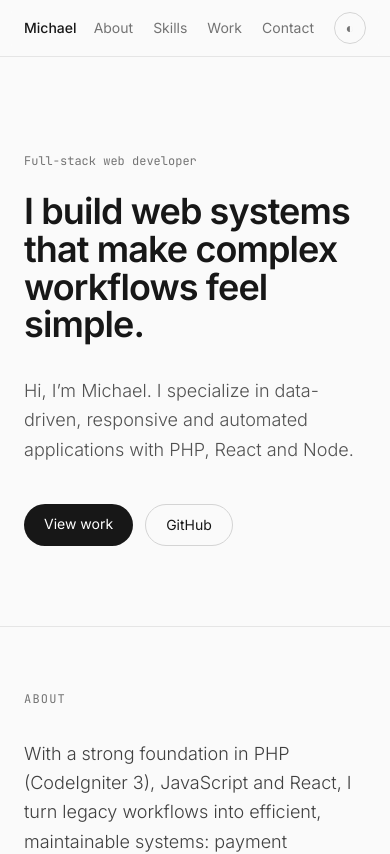
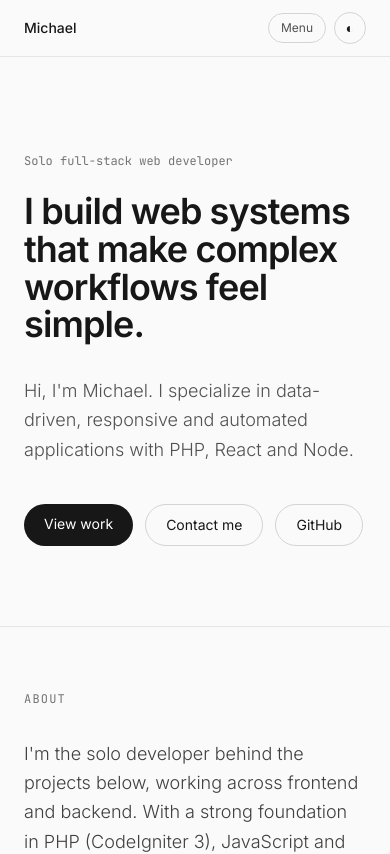
Before and after one commit to Malate1/Michael-Portfolio, a React (Vite) app: page / in a window 390 px wide. Shown: the top 854 px of the page. Built offline with nearby package versions, Linux system fonts and the light colour scheme.

Commit message:
feat: enhance SEO and social sharing with Open Graph meta tags and new og-image.svg

```diff
--- a/index.html
+++ b/index.html
@@ -4,7 +4,17 @@
     <meta charset="UTF-8" />
     <meta name="viewport" content="width=device-width, initial-scale=1.0, viewport-fit=cover" />
     <meta name="theme-color" content="#fafafa" />
-    <title>Michael — Full-Stack Web Developer</title>
+    <title>Michael - Full-Stack Web Developer</title>
+    <meta name="description" content="I'm Michael, a solo full-stack web developer building responsive websites, dashboards, and workflow automation with PHP, React, and Node.js." />
+    <meta name="author" content="Michael" />
+    <meta property="og:type" content="website" />
+    <meta property="og:title" content="Michael - Full-Stack Web Developer" />
+    <meta property="og:description" content="Responsive websites, dashboards, and workflow automation built with PHP, React, and Node.js." />
+    <meta property="og:url" content="https://portfolio-delta-ebon-29.vercel.app/" />
+    <meta property="og:image" content="https://portfolio-delta-ebon-29.vercel.app/og-image.svg" />
+    <meta property="og:image:width" content="1200" />
+    <meta property="og:image:height" content="630" />
+    <meta name="twitter:card" content="summary_large_image" />
     <link rel="icon" type="image/svg+xml" href="/favicon.svg" />
     <script>
       try {
--- a/src/main.jsx
+++ b/src/main.jsx
@@ -18,17 +18,38 @@ const projects = [
 ];
 
 function Nav({ dark, onToggle }) {
+  const [menuOpen, setMenuOpen] = useState(false);
+  const navItems = ['About', 'Skills', 'Work', 'Contact'];
+
   return (
     <header className="sticky top-0 z-10 border-b border-neutral-200 bg-[#fafafa]/80 backdrop-blur dark:border-neutral-800 dark:bg-[#0a0a0a]/80">
-      <nav className="mx-auto flex h-14 max-w-4xl items-center justify-between px-6 text-sm">
-        <a href="#top" className="font-medium">Michael</a>
-        <div className="flex items-center gap-5 text-neutral-500">
-          {['About', 'Skills', 'Work', 'Contact'].map((item) => (
-            <a key={item} href={`#${item.toLowerCase()}`} className="transition hover:text-neutral-900 dark:hover:text-white">{item}</a>
+      <nav className="mx-auto max-w-4xl px-6 text-sm" aria-label="Main navigation">
+        <div className="flex h-14 items-center justify-between">
+          <a href="#top" className="font-medium">Michael</a>
+          <div className="flex items-center gap-2 sm:gap-5">
+            <div className="hidden items-center gap-5 text-neutral-500 sm:flex">
+              {navItems.map((item) => (
+                <a key={item} href={`#${item.toLowerCase()}`} className="transition hover:text-neutral-900 dark:hover:text-white">{item}</a>
+              ))}
+            </div>
+            <button
+              type="button"
+              onClick={() => setMenuOpen((open) => !open)}
+              aria-expanded={menuOpen}
+              aria-controls="mobile-navigation"
+              className="rounded-full border border-neutral-300 px-3 py-1.5 text-xs text-neutral-600 transition hover:bg-neutral-100 dark:border-neutral-700 dark:text-neutral-300 dark:hover:bg-neutral-800 sm:hidden"
+            >
+              {menuOpen ? 'Close' : 'Menu'}
+            </button>
+            <button onClick={onToggle} aria-label={dark ? 'Switch to light theme' : 'Switch to dark theme'} className="h-8 w-8 rounded-full border border-neutral-300 transition hover:bg-neutral-100 dark:border-neutral-700 dark:hover:bg-neutral-800">
+              {dark ? '\u2600' : '\u25d0'}
+            </button>
+          </div>
+        </div>
+        <div id="mobile-navigation" className={`${menuOpen ? 'grid' : 'hidden'} gap-1 border-t border-neutral-200 py-3 text-neutral-600 dark:border-neutral-800 dark:text-neutral-300 sm:hidden`}>
+          {navItems.map((item) => (
+            <a key={item} href={`#${item.toLowerCase()}`} onClick={() => setMenuOpen(false)} className="rounded px-2 py-2 hover:bg-neutral-100 dark:hover:bg-neutral-800">{item}</a>
           ))}
-          <button onClick={onToggle} aria-label="Toggle theme" className="h-8 w-8 rounded-full border border-neutral-300 transition hover:bg-neutral-100 dark:border-neutral-700 dark:hover:bg-neutral-800">
-            {dark ? '☀' : '◐'}
-          </button>
         </div>
       </nav>
     </header>
@@ -61,17 +82,18 @@ function App() {
       <Nav dark={dark} onToggle={toggleTheme} />
       <main>
         <section className="mx-auto max-w-4xl px-6 pb-20 pt-24">
-          <p className="mb-6 font-mono text-xs text-neutral-500">Full-stack web developer</p>
+          <p className="mb-6 font-mono text-xs text-neutral-500">Solo full-stack web developer</p>
           <h1 className="text-4xl font-semibold leading-[1.05] tracking-tight sm:text-6xl">I build web systems that make complex workflows feel simple.</h1>
-          <p className="mt-8 max-w-xl text-lg font-light leading-relaxed text-neutral-600 dark:text-neutral-400">Hi, I’m Michael. I specialize in data-driven, responsive and automated applications with PHP, React and Node.</p>
-          <div className="mt-10 flex gap-3 text-sm">
+          <p className="mt-8 max-w-xl text-lg font-light leading-relaxed text-neutral-600 dark:text-neutral-400">Hi, I'm Michael. I specialize in data-driven, responsive and automated applications with PHP, React and Node.</p>
+          <div className="mt-10 flex flex-wrap gap-3 text-sm">
             <a href="#work" className="rounded-full bg-neutral-900 px-5 py-2.5 text-white transition hover:opacity-80 dark:bg-white dark:text-neutral-900">View work</a>
+            <a href="mailto:malatemichael21@gmail.com" className="rounded-full border border-neutral-300 px-5 py-2.5 transition hover:bg-neutral-100 dark:border-neutral-700 dark:hover:bg-neutral-900">Contact me</a>
             <a href="https://github.com/Malate1" target="_blank" rel="noreferrer" className="rounded-full border border-neutral-300 px-5 py-2.5 transition hover:bg-neutral-100 dark:border-neutral-700 dark:hover:bg-neutral-900">GitHub</a>
           </div>
         </section>
 
         <Section id="about" title="About">
-          <p className="text-lg font-light leading-relaxed text-neutral-700 dark:text-neutral-300">With a strong foundation in PHP (CodeIgniter 3), JavaScript and React, I turn legacy workflows into efficient, maintainable systems: payment automation, reporting engines and live dashboards. Right now I’m modernizing legacy CodeIgniter apps with React, exploring AI for business automation, and learning containerized cloud deployment.</p>
+          <p className="text-lg font-light leading-relaxed text-neutral-700 dark:text-neutral-300">I'm the solo developer behind the projects below, working across frontend and backend. With a strong foundation in PHP (CodeIgniter 3), JavaScript and React, I turn legacy workflows into efficient, maintainable systems such as payment automation, reporting engines and live dashboards. I'm also modernizing legacy CodeIgniter apps with React, exploring AI for business automation, and learning containerized cloud deployment.</p>
         </Section>
 
         <Section id="skills" title="Skills">
@@ -92,16 +114,17 @@ function App() {
                 <>
                   <div className="flex items-baseline justify-between gap-4">
                     <h3 className="text-lg font-medium">{project.name}</h3>
-                    {project.link && <span className="text-neutral-400 transition group-hover:translate-x-1 group-hover:-translate-y-1">↗</span>}
+                    {project.link && <span aria-hidden="true" className="text-neutral-400 transition group-hover:translate-x-1 group-hover:-translate-y-1">{'\u2197'}</span>}
                   </div>
                   <p className="mt-2 font-light text-neutral-600 dark:text-neutral-400">{project.description}</p>
+                  <p className="mt-2 text-xs text-neutral-500">Solo developer</p>
                   <div className="mt-3 flex flex-wrap gap-2">
                     {project.tags.map((tag) => <span key={tag} className="rounded border border-neutral-200 px-2 py-0.5 font-mono text-xs text-neutral-500 dark:border-neutral-800">{tag}</span>)}
                   </div>
                 </>
               );
               return project.link
-                ? <a key={project.name} href={project.link} target="_blank" rel="noreferrer" className="group block py-6">{content}</a>
+                ? <a key={project.name} href={project.link} target="_blank" rel="noreferrer" aria-label={`Open ${project.name} in a new tab`} className="group block py-6">{content}</a>
                 : <div key={project.name} className="py-6">{content}</div>;
             })}
           </div>
@@ -115,7 +138,7 @@ function App() {
           </div>
         </Section>
       </main>
-      <footer className="mx-auto max-w-4xl border-t border-neutral-200 px-6 py-10 text-xs text-neutral-500 dark:border-neutral-800">© {new Date().getFullYear()} Michael</footer>
+      <footer className="mx-auto max-w-4xl border-t border-neutral-200 px-6 py-10 text-xs text-neutral-500 dark:border-neutral-800">&copy; {new Date().getFullYear()} Michael</footer>
     </div>
   );
 }
```
Also changed, not shown: og-image.svg (added).
